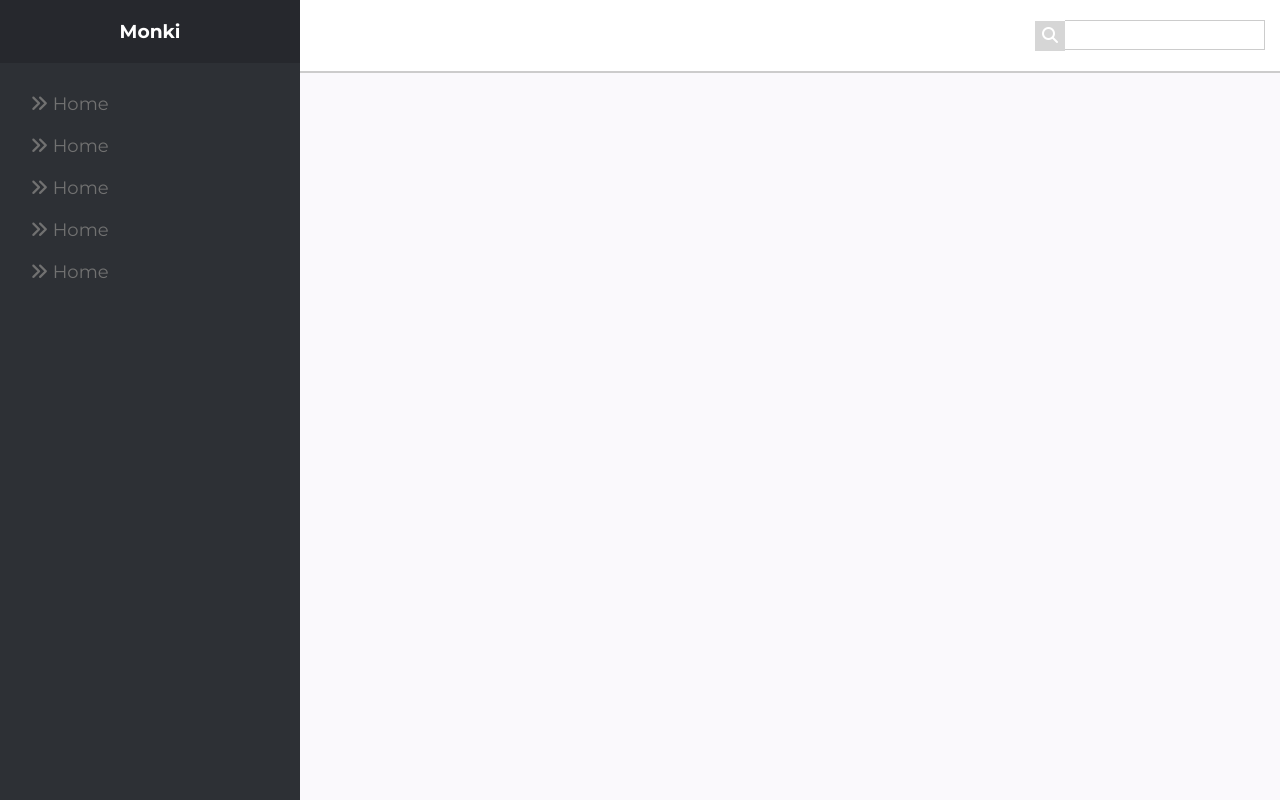
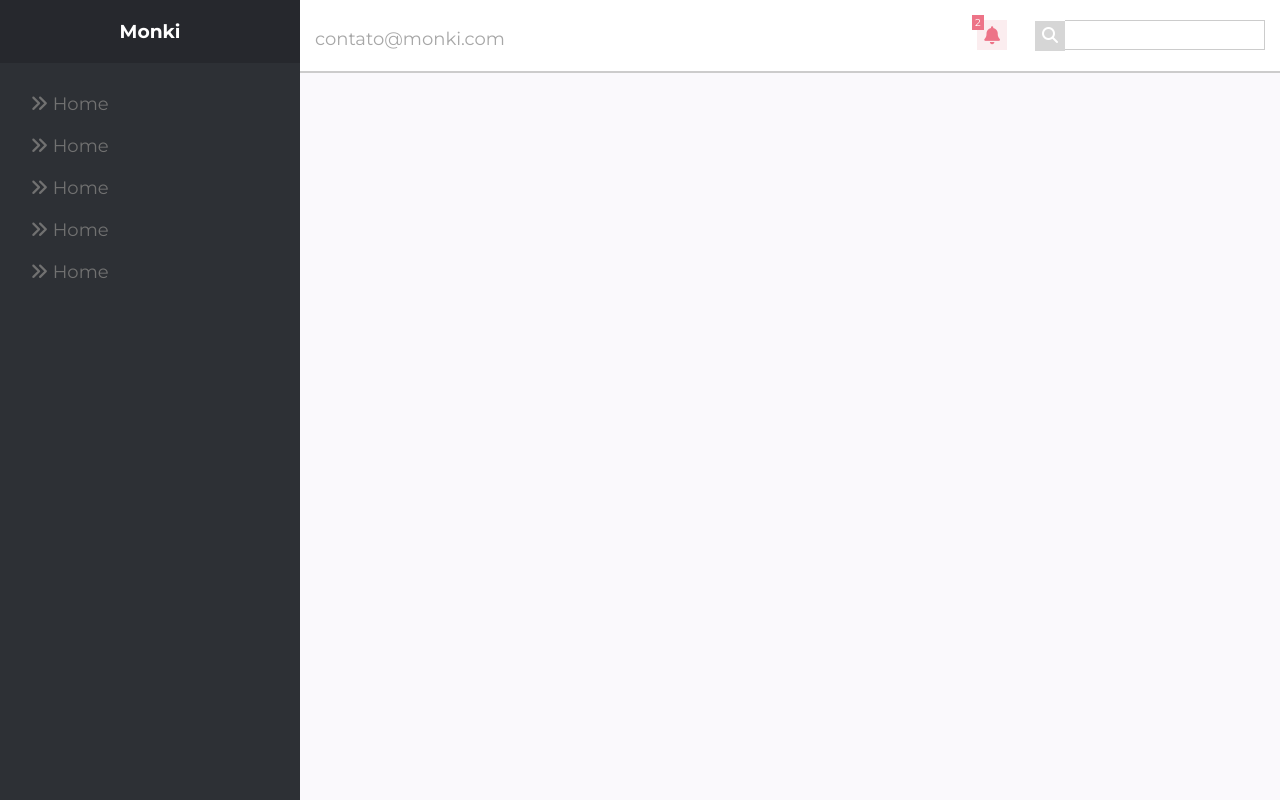
Before and after one commit to luuizalberto/dashboard, a plain HTML site: page index.html in a window 1280 px wide. Drawn offline with Linux system fonts and the light colour scheme.

Commit message:
header finalizado

```diff
--- a/css/style.css
+++ b/css/style.css
@@ -110,3 +110,43 @@ header{
     padding-left: 10px;
     font-size: 16px;
 }
+
+.icone-alerta{
+    cursor: pointer;
+    background-color: #FBEDEF;
+    width: 30px;
+    height: 30px;
+    margin-right: 28px;
+    float: right;
+    text-align: center;
+    position: relative;
+}
+
+.icone-alerta p{
+    position: absolute;
+    left: -5px;
+    top: -5px;
+    display: inline-block;
+    background-color: #ED7387;
+    color: white;
+    padding: 1px 3px 1px 3px;
+    font-size: 10px;
+}
+
+.icone-alerta i{
+    line-height: 30px;
+    font-size: 18px;
+    font-weight: bold;
+    color: #ED7387;
+}
+
+.nome-usuario{
+    float: left;
+}
+
+.nome-usuario h2{
+    font-weight: normal;
+    font-size: 18px;
+    color: #A7A7A7;
+    margin-top: 8px;
+}
--- a/index.html
+++ b/index.html
@@ -31,9 +31,18 @@
 
     <div class="main-content">
         <header>
+            <div class="nome-usuario">
+                <h2>contato@monki.com</h2>
+            </div>
+
             <div class="pesquisa-campo">
                 <div class="icone-pesquisa"><i class="fa-solid fa-magnifying-glass"></i></div><form><input type="text"></form>
             </div><!--pesquisa-campo-->
+
+            <div class="icone-alerta">
+                <p>2</p>
+                <i class="fa-regular fa-bell"></i>
+            </div><!--icone-alerta-->
 
             <div class="clear"></div>
         </header>
```
